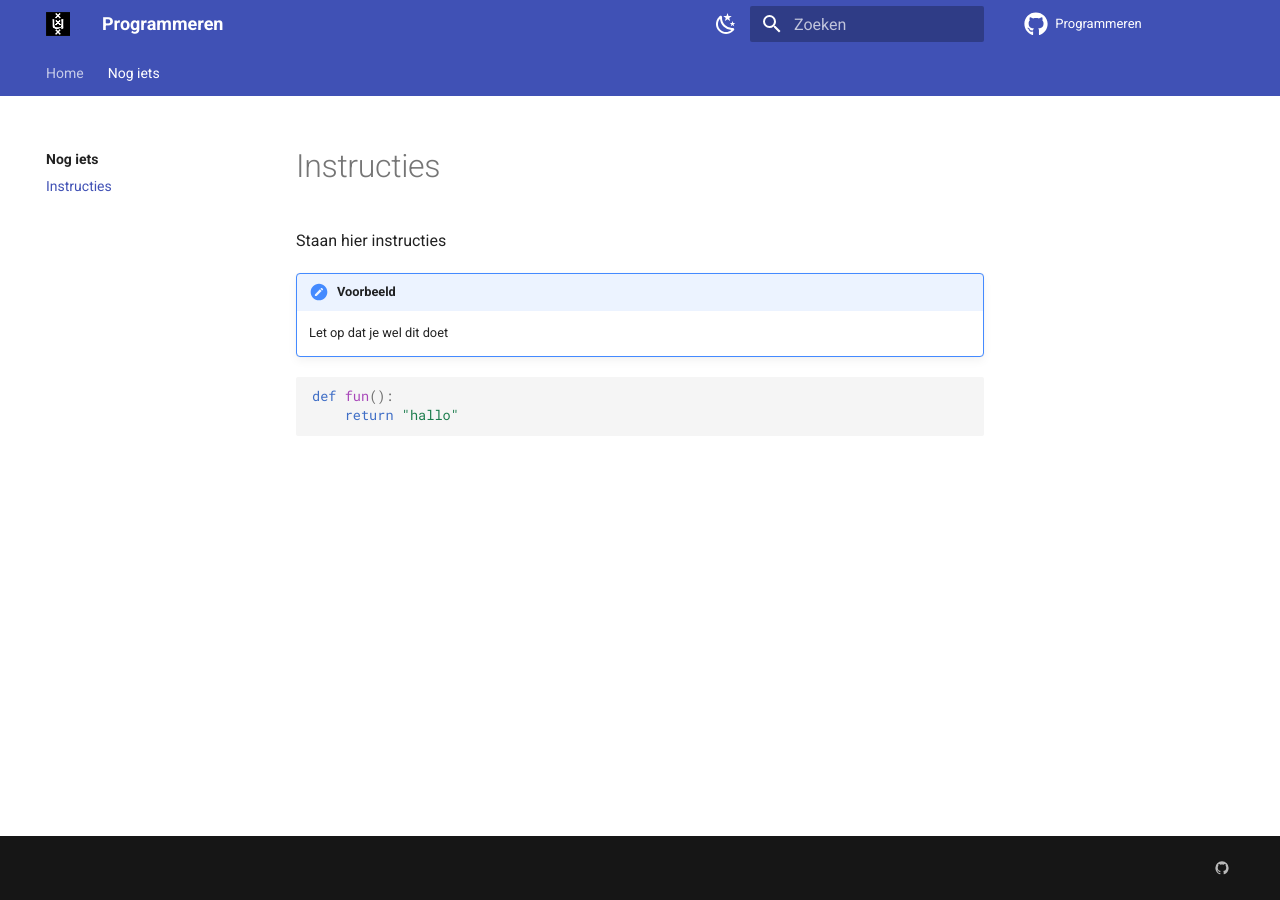
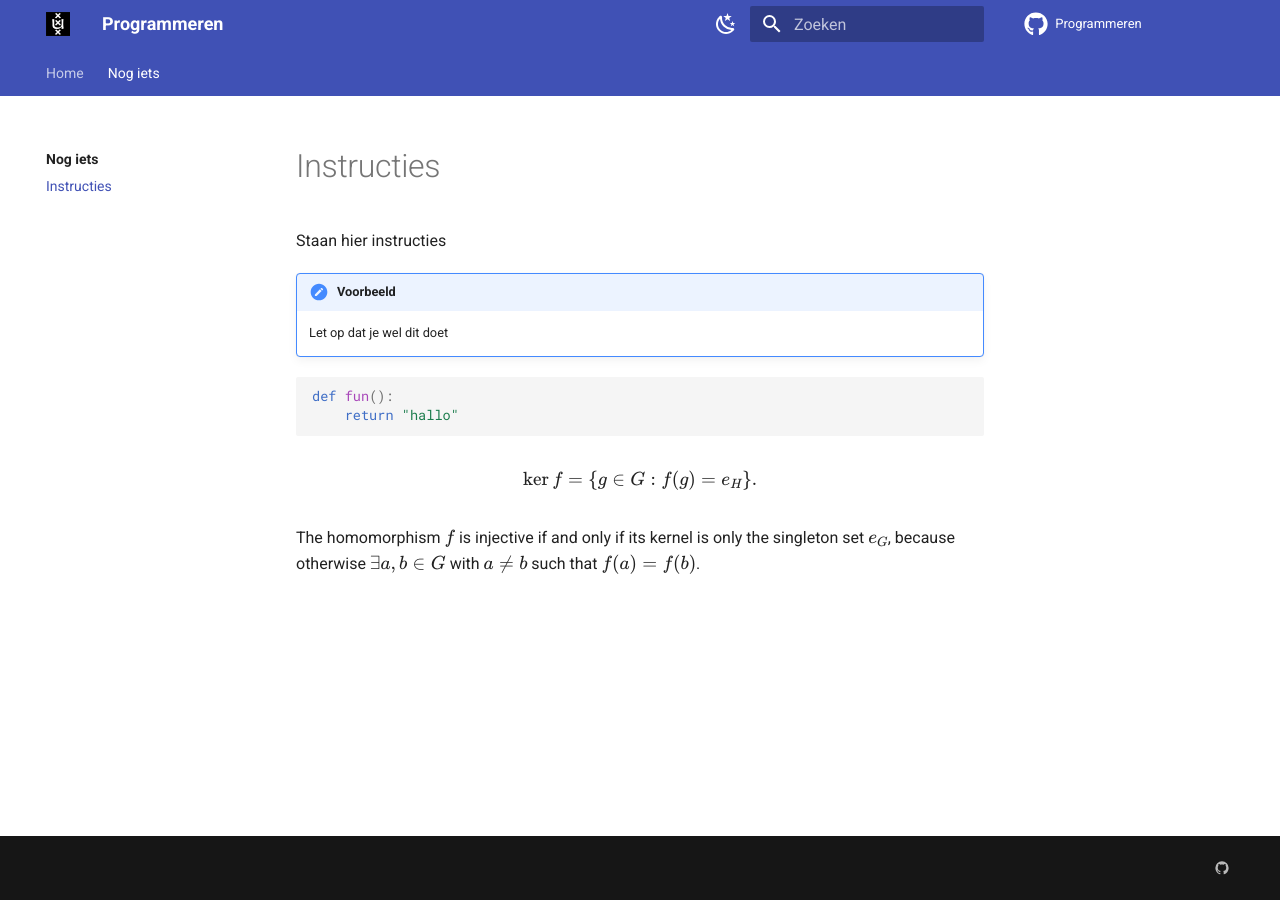
Before and after one commit to UvA-FNWI/wiskunde-programmeren, an MkDocs documentation site: the page built from docs/nog-iets/instructies.md, in a window 1280 px wide. Built offline with MkDocs 1.6.1 and Material for MkDocs 9.7.7, drawn with Linux system fonts in a browser that asks for light colours; comment, search, counter and statistics services are not loaded; part of the change alters nothing that is shown.

````diff
--- /dev/null
+++ b/docs/javascripts/mathjax.js
@@ -0,0 +1,16 @@
+window.MathJax = {
+    tex: {
+        inlineMath: [["\\(", "\\)"]],
+        displayMath: [["\\[", "\\]"]],
+        processEscapes: true,
+        processEnvironments: true
+    },
+    options: {
+        ignoreHtmlClass: ".*|",
+        processHtmlClass: "arithmatex"
+    }
+};
+
+document$.subscribe(() => {
+    MathJax.typesetPromise();
+});
--- a/docs/nog-iets/instructies.md
+++ b/docs/nog-iets/instructies.md
@@ -7,3 +7,11 @@ Staan hier instructies
 def fun():
     return "hallo"
 ```
+
+$$
+\operatorname{ker} f=\{g\in G:f(g)=e_{H}\}{\mbox{.}}
+$$
+
+The homomorphism $f$ is injective if and only if its kernel is only the
+singleton set $e_G$, because otherwise $\exists a,b\in G$ with $a\neq b$ such
+that $f(a)=f(b)$.
--- a/mkdocs.yml
+++ b/mkdocs.yml
@@ -8,6 +8,12 @@ markdown_extensions:
   - admonition
   - pymdownx.details
   - pymdownx.superfences
+  - pymdownx.arithmatex:
+      generic: true
+extra_javascript:
+  - javascripts/mathjax.js
+  - https://polyfill.io/v3/polyfill.min.js?features=es6
+  - https://cdn.jsdelivr.net/npm/mathjax@3/es5/tex-mml-chtml.js
 plugins:
   - search
   # - git-revision-date-localized:
````
